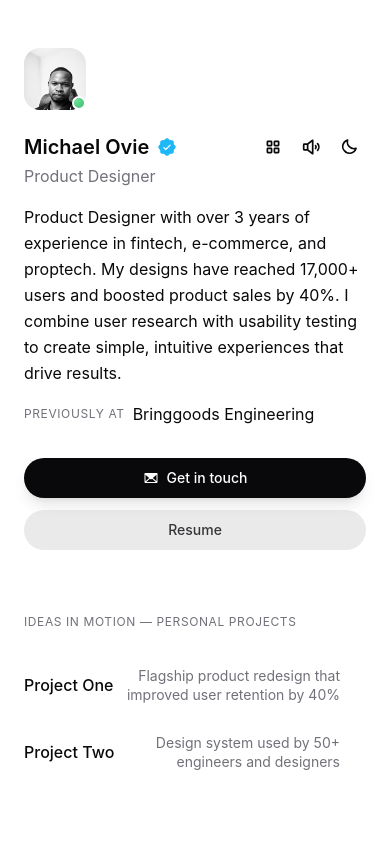
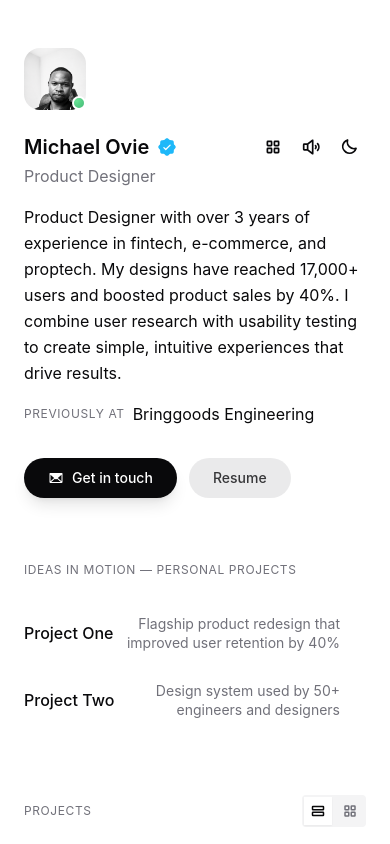
Before and after one commit to Kingovie/portfolio-tailwind, a Next.js app: page / in a window 390 px wide. Shown: the top 844 px of the page. Built offline with nearby package versions, Linux system fonts and the light colour scheme.

Commit message:
Keep CTA buttons side by side on mobile

```diff
--- a/app/page.tsx
+++ b/app/page.tsx
@@ -196,7 +196,7 @@
           </a>
         </div>
 
-        <div className="flex flex-col sm:flex-row items-stretch sm:items-center gap-3 mb-12">
+        <div className="flex flex-row items-center gap-3 mb-12">
           <a
             href="mailto:michaelovie33@gmail.com?subject=Hey Michael"
             className="group h-10 bg-foreground text-background px-6 rounded-full shadow-lg relative overflow-hidden cursor-pointer active:scale-[0.97] transition-all"
```
